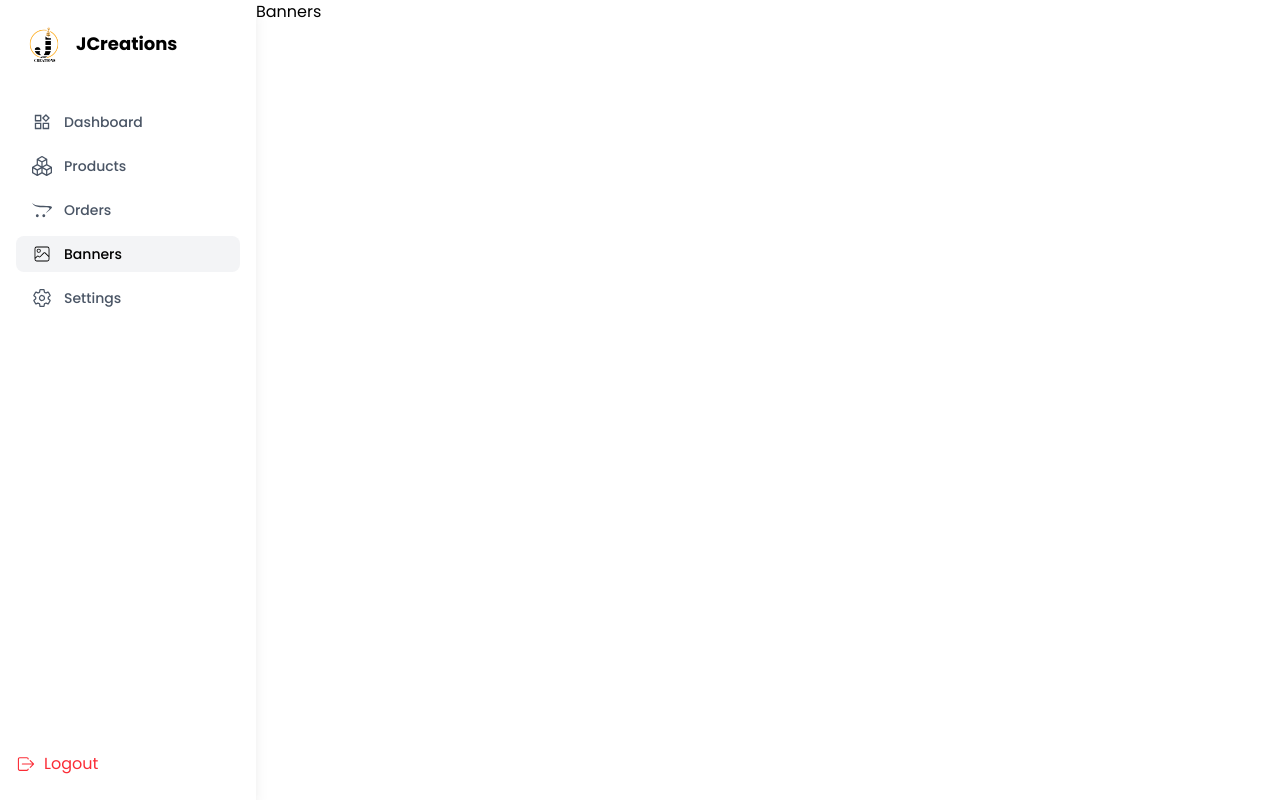
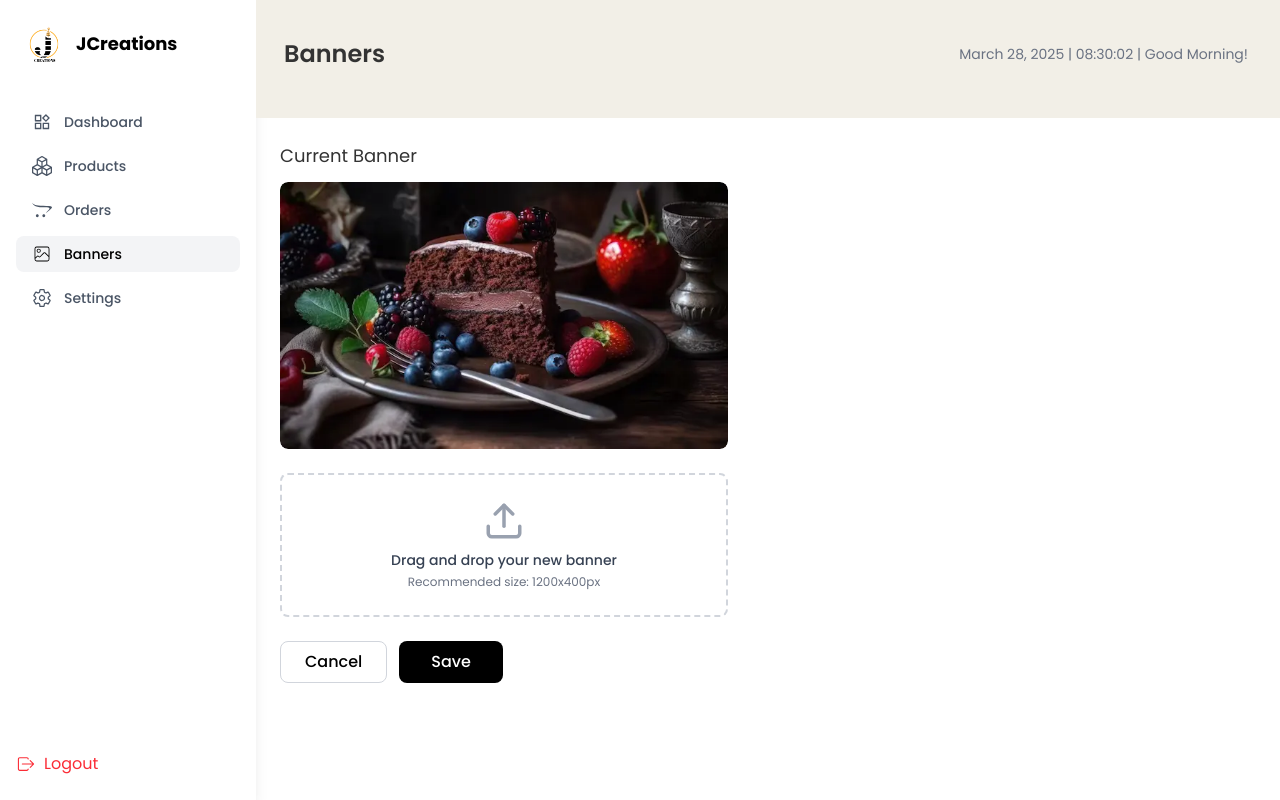
Before and after one commit to Bimalsha/jcreations, a React (Vite) app: page /dashboard/banners in a window 1280 px wide. Built offline with nearby package versions, Linux system fonts and the light colour scheme.

Commit message:
Banners Section Front End
done

```diff
--- a/src/admin/component/Banners.jsx
+++ b/src/admin/component/Banners.jsx
@@ -1,9 +1,92 @@
-import React from 'react'
+import React, { useState } from 'react';
+import { FaMoneyBillWave, FaTags, FaTrash } from 'react-icons/fa';
+import { BsThreeDots } from 'react-icons/bs';
+import { FiUpload } from 'react-icons/fi';
 
-function Banners() {
-    return (
-        <div>Banners</div>
-    )
-}
+const Banners = () => {
+  const [ setNewBanner] = useState(null);
 
-export default Banners
+  const handleDragOver = (e) => {
+    e.preventDefault();
+  };
+
+  const handleDrop = (e) => {
+    e.preventDefault();
+    if (e.dataTransfer.files && e.dataTransfer.files[0]) {
+      const file = e.dataTransfer.files[0];
+      setNewBanner(URL.createObjectURL(file));
+    }
+  };
+
+  const handleFileChange = (e) => {
+    if (e.target.files && e.target.files[0]) {
+      setNewBanner(URL.createObjectURL(e.target.files[0]));
+    }
+  };
+
+  return (
+    <div>
+      <div className="bg-[#F2EFE7] w-full pb-6 px-6 pt-6">
+        <div className="flex items-center justify-between px-6 pt-6 mb-6">
+          <h2 className="text-2xl font-semibold text-[#333333] mt-[-10px] ml-[-20px]">Banners</h2>
+          <span className="text-sm text-gray-500 mt-[-10px] absolute right-8">
+            March 28, 2025 | 08:30:02 | Good Morning!
+          </span>
+        </div>
+      </div>
+
+      <div className="mt-6">
+        <h3 className="mb-3 px-6 text-lg font-light text-[#333333]">Current Banner</h3>
+
+        {/* Current Banner Display */}
+        <div className="px-6 mb-6">
+          <div className="relative rounded-lg overflow-hidden w-full max-w-md">
+            <div className="relative">
+              <img
+                src="/hero/home back.webp"
+                alt="Current Banner"
+                className="w-full h-auto rounded-lg"
+              />
+            </div>
+          </div>
+        </div>
+
+        {/* Upload New Banner Section */}
+        <div className="px-6 mb-6">
+          <div
+            className="border-2 border-dashed border-gray-300 rounded-lg p-8 flex flex-col items-center justify-center w-full max-w-md h-36"
+            onDragOver={handleDragOver}
+            onDrop={handleDrop}
+          >
+            <input
+              type="file"
+              id="banner-upload"
+              onChange={handleFileChange}
+              className="hidden"
+              accept="image/*"
+            />
+            <label htmlFor="banner-upload" className="cursor-pointer">
+              <div className="flex flex-col items-center">
+                <FiUpload size={42} className="text-gray-400 mb-2" />
+                <p className="text-sm text-gray-700 font-medium">Drag and drop your new banner</p>
+                <p className="text-xs text-gray-500 mt-1">Recommended size: 1200x400px</p>
+              </div>
+            </label>
+          </div>
+        </div>
+
+        {/* Action Buttons */}
+        <div className="px-6 mt-4 flex">
+          <button className="border border-gray-300 rounded-lg px-6 py-2 mr-3 font-medium">
+            Cancel
+          </button>
+          <button className="bg-black text-white rounded-lg px-8 py-2 font-medium">
+            Save
+          </button>
+        </div>
+      </div>
+    </div>
+  );
+};
+
+export default Banners;
```
